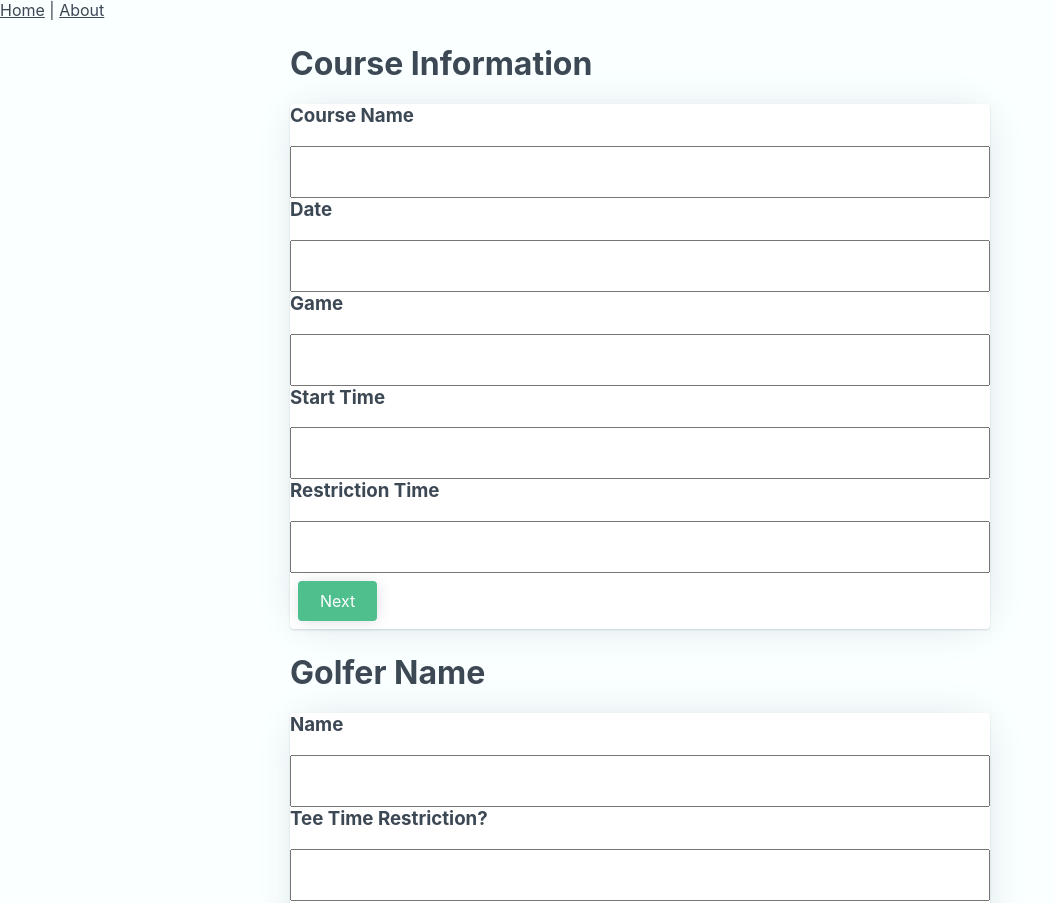
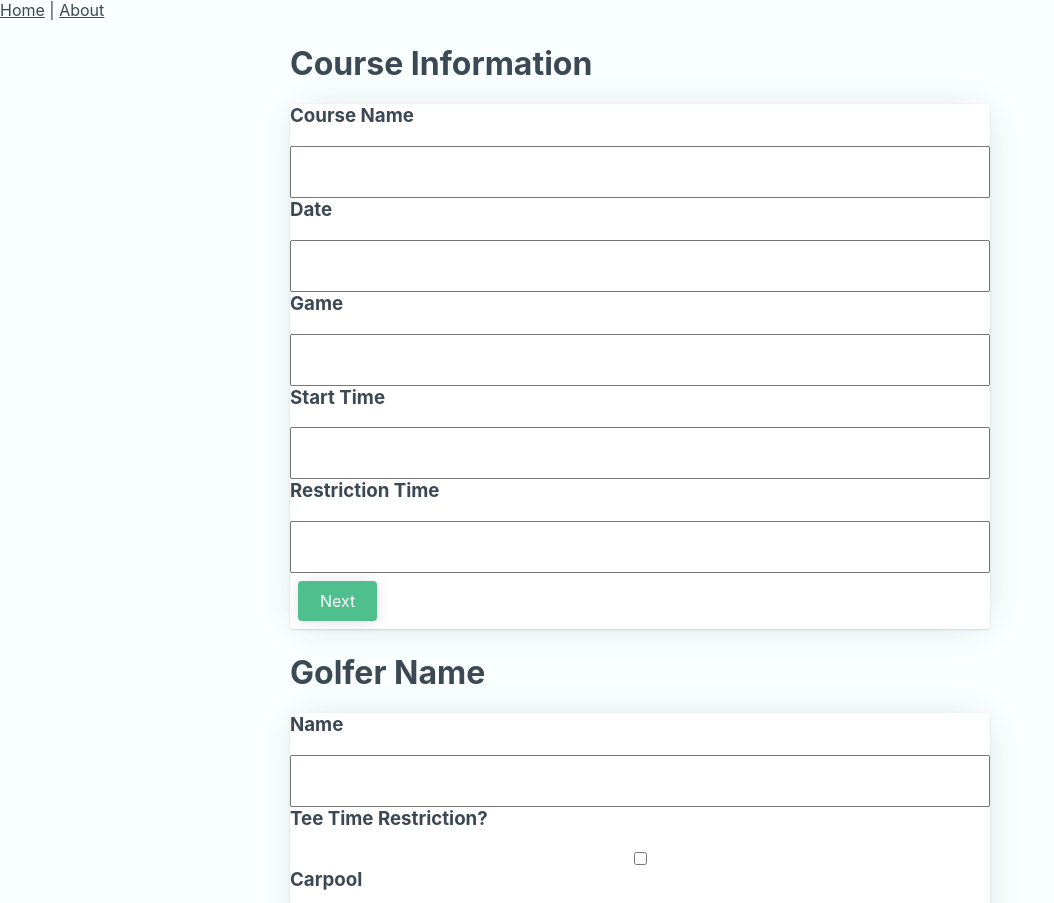
Before and after one commit to kellenwiltshire/teetime, a Vue app: page / in a window 1280 px wide. Shown: the top 903 px of the page, without its empty margins (0-1054 px from the left). Built offline with nearby package versions, Linux system fonts and the light colour scheme.

Commit message:
fix: Still working on prop mutating for form input...

```diff
--- a/src/components/GolferForm.vue
+++ b/src/components/GolferForm.vue
@@ -1,32 +1,30 @@
 <template>
 	<h1>Golfer Name</h1>
 	<div class="card">
-		<form onsubmit="addGolfer" class="flex">
+		<form class="flex">
 			<h3>Name</h3>
-			<input v-on="updateName" type="text" required />
+			<input type="text" name="name" v-model="updateName" required />
 			<h3>Tee Time Restriction?</h3>
-			<input />
+			<input type="checkbox" name="teeTime" />
 			<h3>Carpool</h3>
-			<input />
-			<button type="submit">Add</button>
+			<input type="text" name="carpool" />
+			<button>Add</button>
 		</form>
 	</div>
 </template>
 
 <script lang="ts">
-export default {
-	props: [
-		'addGolfer',
-		'updateGolferName',
-		'golferCarpool',
-		'golferRestriction',
-	],
-	methods: {
-		updateName() {
-			this.$emit('updateGolferName', golferName);
-		},
+import { defineComponent } from 'vue';
+
+export default defineComponent({
+	name: 'GolferForm',
+	props: ['addGolfer', 'golferName', 'golferCarpool', 'golferRestriction'],
+	data() {
+		return {
+			name: this.golferName,
+		};
 	},
-};
+});
 </script>
 
 <style scoped>
@@ -51,21 +49,4 @@ input {
 	height: 100%;
 	display: block;
 }
-
-button {
-	background: #4fc08d;
-	padding: 10px 22px;
-	border: none;
-	color: white;
-	border-radius: 4px;
-	margin: 8px;
-	font-size: 16px;
-	cursor: pointer;
-	box-shadow: 1px 1px 15px -2px #212c4430;
-	transition: 0.15s;
-}
-
-button:hover {
-	background: #42aa7b;
-}
 </style>
--- a/src/views/HomeView.vue
+++ b/src/views/HomeView.vue
@@ -3,9 +3,9 @@
 		<CourseInformation />
 		<GolferForm
 			:addGolfer="addGolfer"
-			@updateGolferName="updateGolferName"
-			:golferRestriction="golferRestriction"
-			:golferCarpool="golferCarpool"
+			:golferName="golfer.name"
+			:golferRestriction="golfer.restriction"
+			:golferCarpool="golfer.carpool"
 		/>
 		<GolferList />
 	</div>
@@ -33,9 +33,11 @@ export default defineComponent({
 	data() {
 		return {
 			listOfGolfers: [] as Golfer[],
-			golferName: '',
-			golferRestriction: false,
-			golferCarpool: '',
+			golfer: {
+				name: '',
+				restriction: false,
+				carpool: '',
+			},
 			courseInformation: {
 				name: '',
 				date: '',
@@ -46,18 +48,15 @@ export default defineComponent({
 		};
 	},
 	methods: {
-		addGolfer: function () {
-			const golfer = {
-				name: this.golferName,
-				restriction: this.golferRestriction,
-				carpool: this.golferCarpool,
+		addGolfer() {
+			console.log('here');
+
+			this.listOfGolfers.push(this.golfer);
+			this.golfer = {
+				name: '',
+				restriction: false,
+				carpool: '',
 			};
-			this.listOfGolfers.push(golfer);
-			this.golferName = '';
-			(this.golferRestriction = false), (this.golferCarpool = '');
-		},
-		updateGolferName: function (name: string) {
-			this.golferName = name;
 		},
 	},
 });
```
